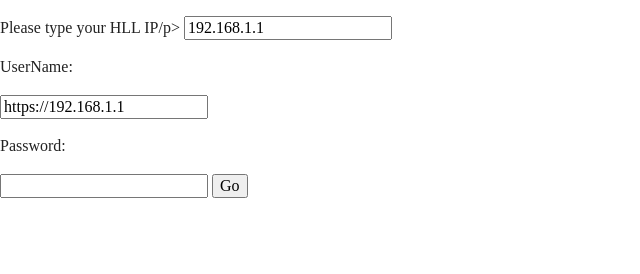
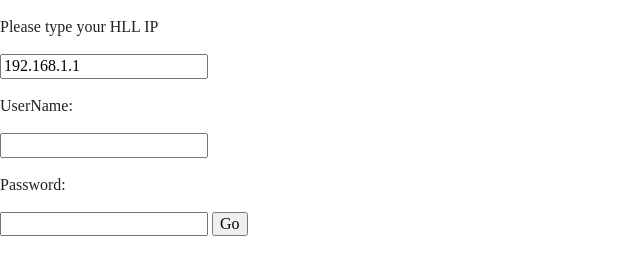
Before and after one commit to oscilate/oscilate.github.io, a plain HTML site: page index.html in a window 1280 px wide. Shown: the whole page, without its empty margins (0-640 px from the left). Drawn offline with nearby package versions, Linux system fonts and the light colour scheme.

Commit message:
fix markup

```diff
--- a/index.html
+++ b/index.html
@@ -23,10 +23,10 @@
   <![endif]-->
 
   <!-- Add your site or application content here -->
-  <p>Please type your HLL IP/p>
+  <p>Please type your HLL IP</p>
   <input type="text" id="baseurl" value="192.168.1.1">
   <p>UserName:</p>
-  <input type="text" id="username" value="https://192.168.1.1">
+  <input type="text" id="username" >
   <p>Password:</p>
   <input type="password" id="pass">
   <button id="go">Go</button>
```
